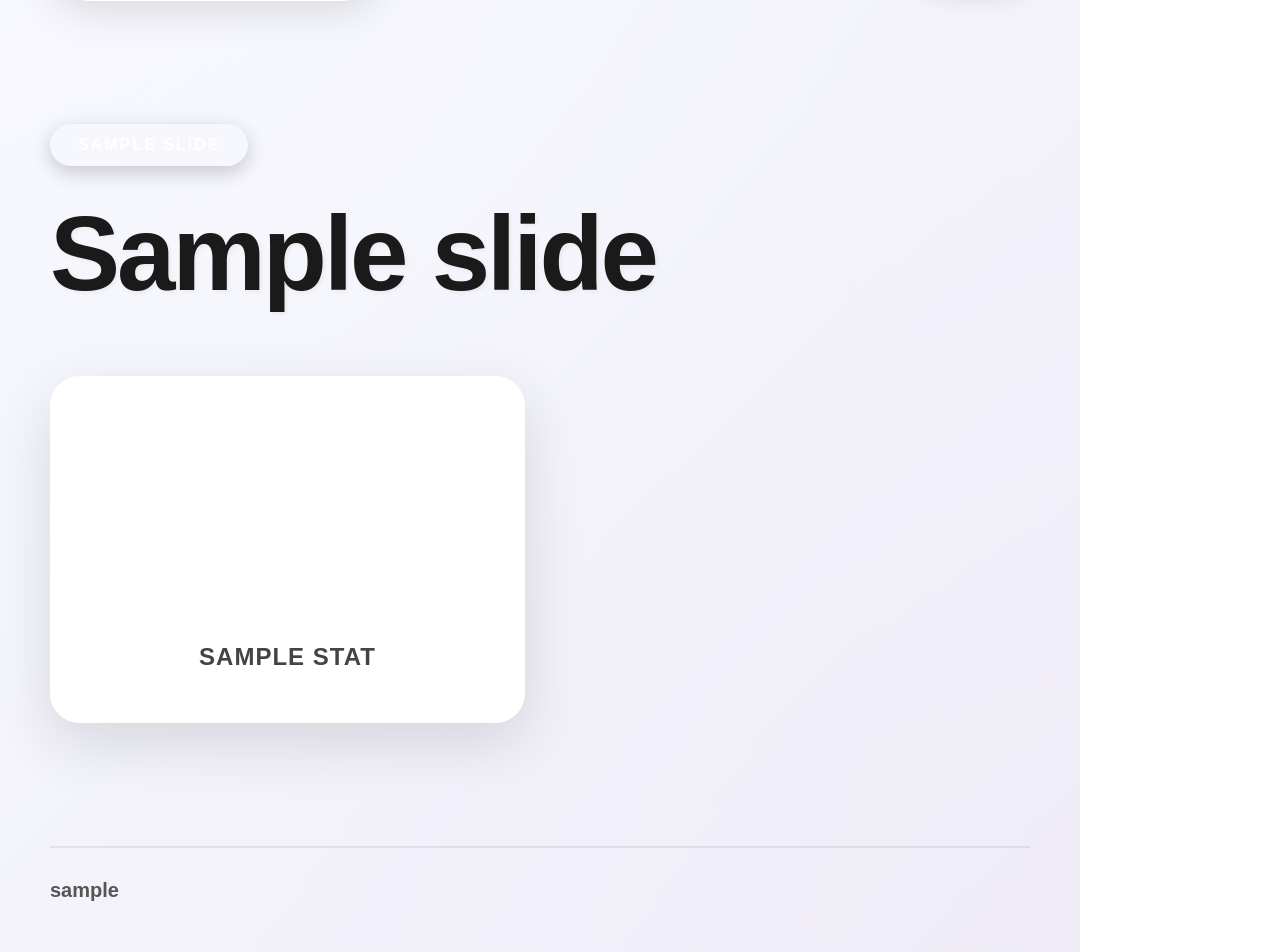
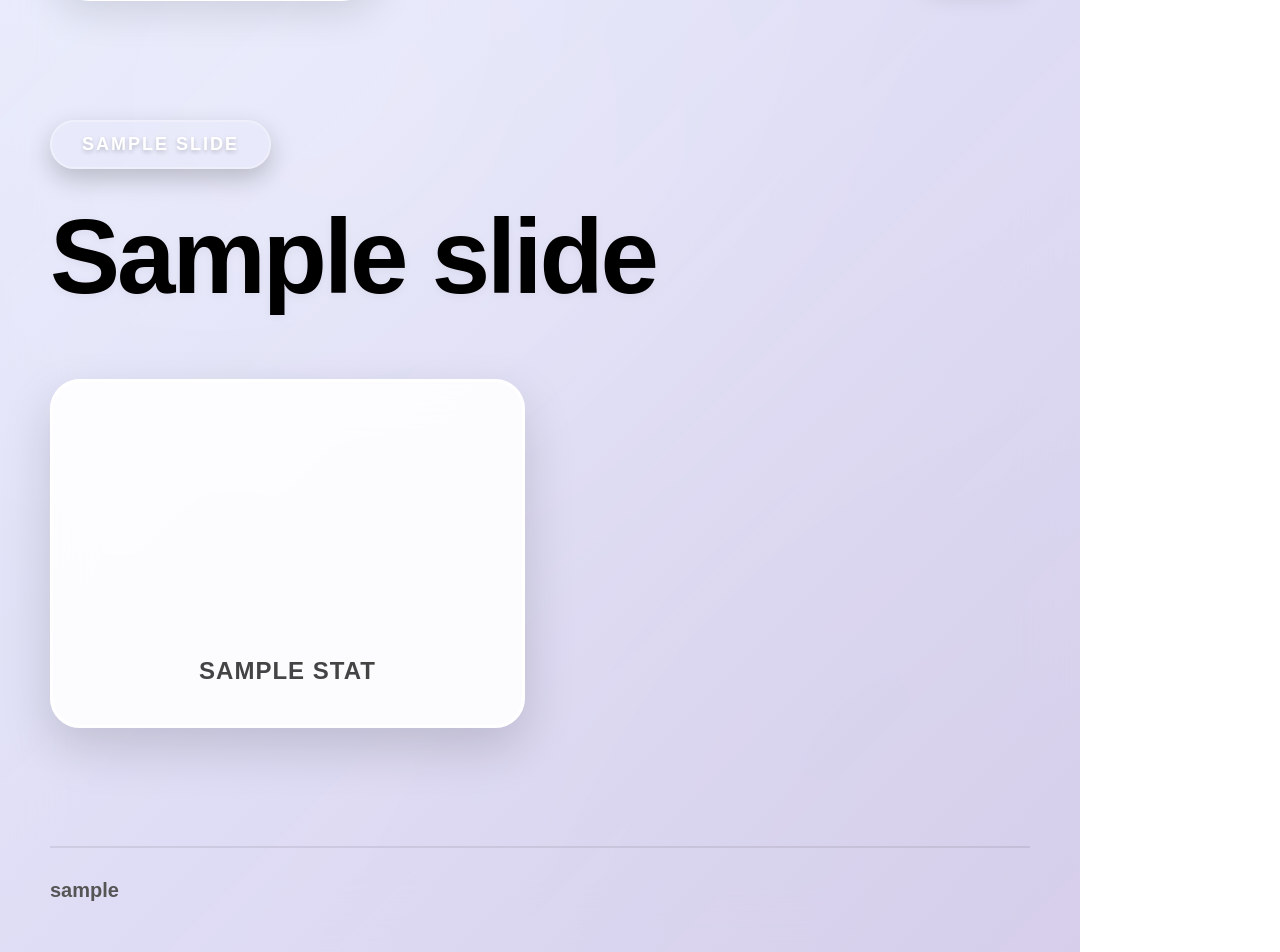
Before and after one commit to MusfiqurTuhin/LinkedIn_Carousel_Generator, a Flask app: template templates/carousel_template.html in a window 1280 px wide. Shown: the part 128-1080 px from the top of the page. Run offline with Flask 3, Linux system fonts and the light colour scheme; the template is opened without the code that fills it: most values are stand-ins (such as "Sample title", 1, 10 or a date in 2020); some web fonts are replaced.

Commit message:
CRITICAL FIX: Fix invisible buttons and washed out output
- Reduced white overlay opacity from 0.95 to 0.85 to show vibrant gradients
- Added strong text-shadow to CTA buttons (was invisible white-on-white)
- Fixed stat card values with fallback color and drop-shadow
- Increased font weights and contrast for all text elements
- Added stronger shadows to cards and badges for depth
- Fixed 'Work With Us' button visibility issue reported by user

```diff
--- a/templates/carousel_template.html
+++ b/templates/carousel_template.html
@@ -85,12 +85,12 @@
             left: 0;
             width: 100%;
             height: 100%;
-            background: radial-gradient(circle at 30% 20%, rgba(255, 255, 255, 0.15) 0%, transparent 50%),
+            background: radial-gradient(circle at 30% 20%, rgba(255, 255, 255, 0.2) 0%, transparent 50%),
                 radial-gradient(circle at 80% 80%, rgba(0, 0, 0, 0.1) 0%, transparent 50%);
             z-index: 0;
         }
 
-        /* Overlay for better text readability */
+        /* Overlay - REDUCED OPACITY to let colors show through */
         .slide::after {
             content: "";
             position: absolute;
@@ -99,8 +99,10 @@
             width: 100%;
             height: 100%;
             background: linear-gradient(135deg,
-                    rgba(255, 255, 255, 0.95) 0%,
-                    rgba(250, 250, 255, 0.92) 100%);
+                    rgba(255, 255, 255, 0.85) 0%,
+                    rgba(240, 240, 255, 0.80) 100%);
+            backdrop-filter: blur(30px);
+            /* Smooth out the background */
             z-index: 1;
         }
 
@@ -199,32 +201,38 @@
             justify-content: center;
         }
 
-        /* Badge - Enhanced */
+        /* Badge - Enhanced Contrast */
         .badge {
             display: inline-flex;
             align-items: center;
             background: linear-gradient(135deg, var(--primary-color), var(--secondary-color));
             color: white;
-            padding: 12px 28px;
+            padding: 12px 30px;
             border-radius: 100px;
-            font-size: 16px;
+            font-size: 18px;
             font-weight: 800;
             text-transform: uppercase;
             letter-spacing: 2px;
             margin-bottom: 35px;
             align-self: flex-start;
-            box-shadow: 0 6px 20px rgba(0, 0, 0, 0.2);
+            box-shadow: 0 10px 25px rgba(0, 0, 0, 0.2);
+            /* Stronger shadow */
+            text-shadow: 0 2px 4px rgba(0, 0, 0, 0.2);
+            /* Text shadow for readability */
+            border: 2px solid rgba(255, 255, 255, 0.3);
         }
 
-        /* Typography - Enhanced */
+        /* Typography - Darker & Bolder */
         h1 {
-            font-size: 85px;
-            color: #1a1a1a;
+            font-size: 90px;
+            color: #000000;
+            /* Pure black for max contrast */
             margin: 0 0 40px 0;
             line-height: 1.05;
             font-weight: 900;
             letter-spacing: -3px;
-            text-shadow: 2px 2px 4px rgba(0, 0, 0, 0.05);
+            text-shadow: 0 2px 10px rgba(0, 0, 0, 0.05);
+            /* Subtle depth */
         }
 
         h1 span {
@@ -288,12 +296,14 @@
         }
 
         .stat-card {
-            background: rgba(255, 255, 255, 0.95);
+            background: rgba(255, 255, 255, 0.9);
             backdrop-filter: blur(20px);
-            padding: 50px 40px;
+            padding: 40px 30px;
             border-radius: 30px;
-            border: 2px solid rgba(255, 255, 255, 0.8);
-            box-shadow: 0 20px 60px rgba(0, 0, 0, 0.12);
+            border: 3px solid rgba(255, 255, 255, 1);
+            /* White border */
+            box-shadow: 0 20px 50px rgba(0, 0, 0, 0.15);
+            /* Stronger shadow */
             display: flex;
             flex-direction: column;
             align-items: center;
@@ -313,15 +323,19 @@
         }
 
         .stat-value {
-            font-size: 100px;
+            font-size: 110px;
             font-weight: 900;
+            color: var(--primary-color);
+            /* Fallback color */
             background: linear-gradient(135deg, var(--primary-color), var(--secondary-color));
             -webkit-background-clip: text;
             background-clip: text;
             -webkit-text-fill-color: transparent;
             line-height: 1;
             margin-bottom: 15px;
-            letter-spacing: -4px;
+            letter-spacing: -5px;
+            filter: drop-shadow(0 4px 6px rgba(0, 0, 0, 0.1));
+            /* Shadow on text */
         }
 
         .stat-label {
@@ -374,17 +388,25 @@
             margin-top: 50px;
         }
 
+        /* CTA Button - Fix Visibility */
         .cta-btn {
             background: linear-gradient(135deg, var(--primary-color), var(--secondary-color));
-            color: white;
-            font-size: 40px;
-            font-weight: 800;
-            padding: 28px 70px;
+            color: white !important;
+            /* Force white text */
+            font-size: 45px;
+            font-weight: 900;
+            padding: 35px 80px;
             border-radius: 100px;
             text-decoration: none;
-            box-shadow: 0 15px 40px rgba(0, 0, 0, 0.25);
+            box-shadow: 0 20px 50px rgba(0, 0, 0, 0.3);
+            /* Strong shadow */
             display: inline-block;
             letter-spacing: 1px;
+            text-shadow: 0 2px 5px rgba(0, 0, 0, 0.4);
+            /* Text shadow to ensure readability */
+            border: 4px solid rgba(255, 255, 255, 0.4);
+            /* Inner border effect */
+            transition: transform 0.3s ease;
         }
     </style>
 </head>
```
